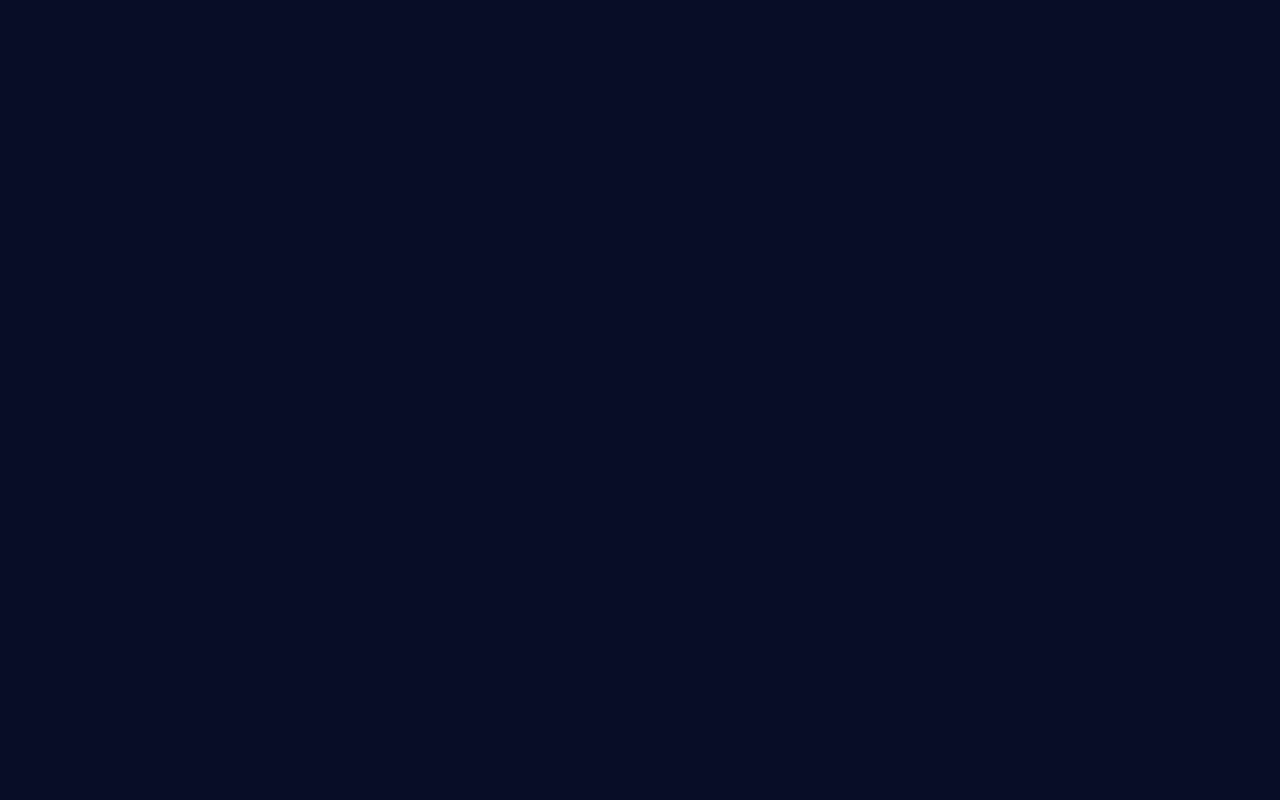
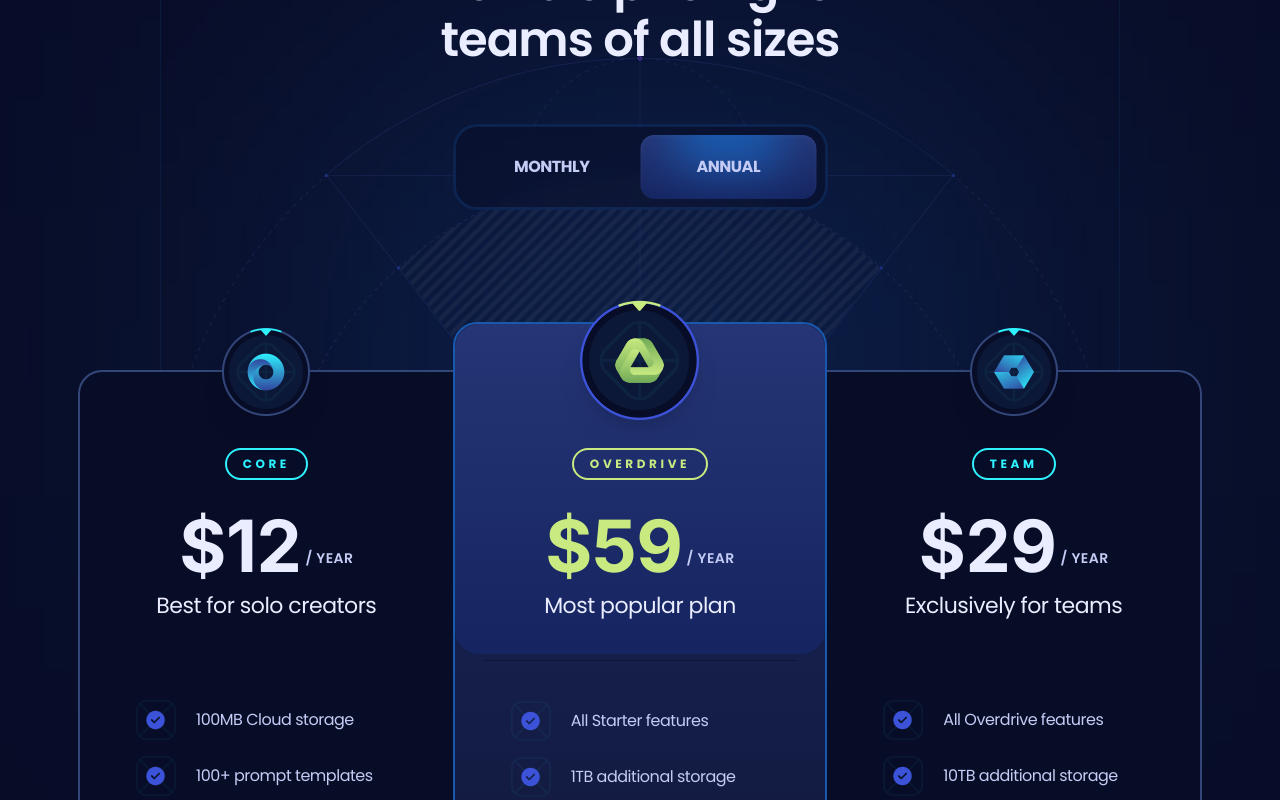
Before and after one commit to Jesus711/Saas-Landing-Page-EX, a React (Vite) app: page / in a window 1280 px wide. Shown: the part 1960-2760 px from the top of the page. Before the commit the page ends 1804 px from the top, so only its background shows below. Built offline with nearby package versions, Linux system fonts and the light colour scheme.

Commit message:
Created Pricing Component section to display all 3 plans of the Saas

```diff
--- a/src/App.tsx
+++ b/src/App.tsx
@@ -1,6 +1,7 @@
 import Features from './components/Features'
 import Header from './components/Header'
 import Hero from './components/Hero'
+import Pricing from './components/Pricing'
 
 const App = () => {
   return (
@@ -8,6 +9,7 @@
       <Header />
       <Hero />
       <Features />
+      <Pricing />
     </main>
   )
 }
--- /dev/null
+++ b/src/components/Pricing.tsx
@@ -0,0 +1,113 @@
+import clsx from "clsx";
+import { useState } from "react";
+import { Element } from "react-scroll";
+import { plans } from "../constants";
+import CountUp from "react-countup";
+import Button from "./Button";
+
+const Pricing = () => {
+  const [monthly, setMonthly] = useState(false);
+
+  return (
+    <section>
+      <Element name="pricing">
+        <div className="container">
+          <div className="max-w-960 pricing-head_before relative mx-auto border-l border-r border-s2 bg-s1/50 pb-40 pt-28 max-xl:max-w-4xl max-lg:border-none max-md:pb-32 max-md:pt-16">
+            <h3 className="h3 max-lg:h4 max-md:h5 z-3 relative mx-auto mb-14 max-w-lg text-center text-p4 max-md:mb-11 max-sm:max-w-sm">
+              Flexible pricing for teams of all sizes
+            </h3>
+            <div className="relative z-4 mx-auto flex w-[375px] rounded-3xl border-[3px] border-s4/25 bg-s1/50 p-2 backdrop-blur-[6px] max-md:w-[310px]">
+              <button
+                className={clsx("pricing-head_btn", monthly && "text-p4")}
+                onClick={() => setMonthly(true)}
+              >
+                Monthly
+              </button>
+              <button
+                className={clsx("pricing-head_btn", !monthly && "text-p4")}
+                onClick={() => setMonthly(false)}
+              >
+                Annual
+              </button>
+              <div
+                className={clsx(
+                  "g4 rounded-14 before:h-100 pricing-head_btn_before absolute left-2 top-2 h-[calc(100%-16px)] w-[calc(50%-8px)] overflow-hidden shadow-400 transition-transform duration-500",
+                  !monthly && "translate-x-full"
+                )}
+              />
+            </div>
+
+            <div className="pricing-bg">
+              <img
+                src="/images/bg-outlines.svg"
+                alt="outline"
+                width={960}
+                height={380}
+                className="relative z-2"
+              />
+              <img
+                src="/images/bg-outlines-fill.png"
+                alt="outline"
+                width={960}
+                height={380}
+                className="absolute inset-0 opacity-5 mix-blend-soft-light"
+              />
+            </div>
+          </div>
+
+          {/* Pricing Section */}
+          <div className="scroll-hide relative z-2 -mt-12 flex items-start max-xl:gap-5 max-xl:overflow-auto max-xl:pt-6">
+            {plans.map((plan, index) => (
+                <div key={plan.id} className="pricing-plan_first pricing-plan_last pricing-plan_odd pricing-plan_even relative border-2 p-7 max-xl:min-w-80 max-lg:rounded-3xl xl:w-[calc(33.33%+2px)]">
+                    {index === 1 && (
+                        <div className="g4 absolute h-330 left-0 right-0 top-0 z-1 rounded-3xl" />
+                    )}
+
+                    <div className={clsx("absolute left-0 right-0 z-2 flex items-center justify-center", index === 1 ? "-top-6" : "-top-6 xl:-top-11")}>
+                        <img src={plan.logo} alt={plan.title} className={clsx("object-contain drop-shadow-xl", index === 1 ? "size-[120px]" : "size-[88px]")}/>
+                    </div>
+
+                    <div className={clsx('relative flex flex-col items-center', index === 1 ? "pt-24" : "pt-12")}>
+                        <div className={clsx('small-2 rounded-20 relative z-2 mx-auto mb-6 border-2 px-4 py-1.5 uppercase', index === 1 ? "border-p3 text-p3" : "border-p1 text-p1")}>
+                            {plan.title}
+                        </div>
+
+                        <div className="relative z-2 flex items-center justify-center">
+                            <div className={clsx('h-num flex items-start', index === 1 ? "text-p3" : "text-p4")}>
+                                $ <CountUp start={plan.priceMonthly} end={monthly ? plan.priceMonthly : plan.priceYearly} duration={0.4} useEasing={false} preserveValue />
+                            </div>
+                            <div className="small-1 relative top-3 ml-1 uppercase">
+                                {monthly ? "/ mo" : "/ year"}
+                            </div>
+                        </div>
+                    </div>
+                    <div className={clsx('body-1 relative z-2 mb-10 w-full border-b-s2 pb-9 text-center text-p4', index === 1 && "border-b")}>
+                        {plan.caption}
+                    </div>
+                    <ul className="mx-auto space-y-4 xl:px-7">
+                        {plan.features.map(feature => (
+                            <li key={feature} className="relative flex items-center gap-5" >
+                                <img src={"/images/check.png"} alt="check" className="size-10 object-contain"/>
+                                <p className="flex-1">{feature}</p>
+                            </li>
+                        ))}
+                    </ul>
+
+                    <div className="mt-10 flex w-full justify-center">
+                        <Button icon={plan.icon}>Get Started</Button>
+                    </div>
+
+                    { index === 1 && (
+                        <p className="small-compact mt-9 text-center text-p3 before:mx-2.5 before:content-['-'] after:mx-2.5 after:content-['-']">Limited time offer</p>
+                    )}
+
+                </div>
+            ))}
+          </div>
+        </div>
+      </Element>
+    </section>
+  );
+};
+
+export default Pricing;
```
